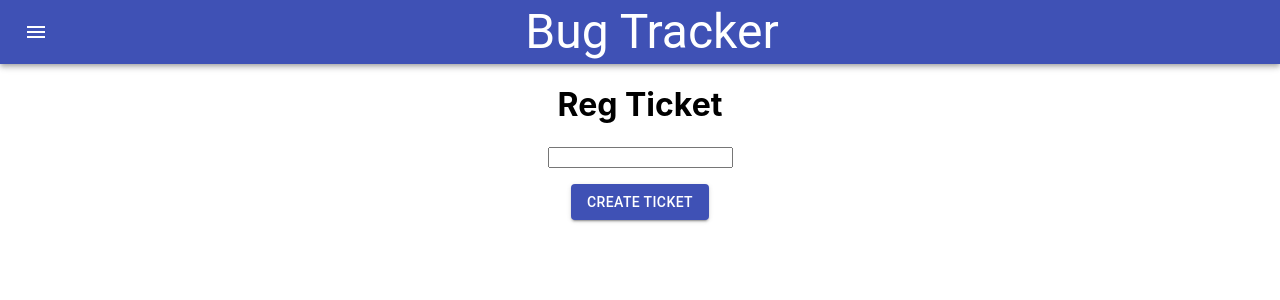
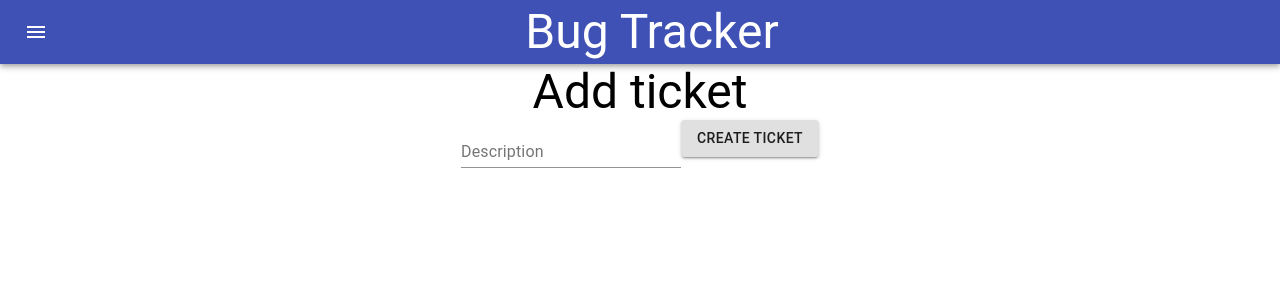
Before and after one commit to egsandwich/BugTracker, a React (Create React App) app in the folder bug-tracker/: page /1/registerTicket in a window 1280 px wide. Shown: the top 300 px of the page. Built offline with nearby package versions, Linux system fonts and the light colour scheme.

Commit message:
added material ui on create ticket

```diff
--- a/bug-tracker/src/components/CreateTicket.js
+++ b/bug-tracker/src/components/CreateTicket.js
@@ -2,7 +2,16 @@ import React, { useState } from "react";
 import db from "./firebase";
 import firebase from 'firebase';
 import { Redirect, useParams, Route, Link } from "react-router-dom";
-import Button from '@material-ui/core/Button'
+import { makeStyles } from '@material-ui/core/styles';
+import FilledInput from '@material-ui/core/FilledInput';
+import FormControl from '@material-ui/core/FormControl';
+import FormHelperText from '@material-ui/core/FormHelperText';
+import Input from '@material-ui/core/Input';
+import InputLabel from '@material-ui/core/InputLabel';
+import Button from '@material-ui/core/Button';
+import OutlinedInput from '@material-ui/core/OutlinedInput';
+import Typography from '@material-ui/core/Typography';
+import Grid from '@material-ui/core/Grid';
 
 //props = project component
 function CreateTicket(props) {
@@ -46,20 +55,18 @@ function CreateTicket(props) {
 
     return (
         <div>
-            <h1> Reg Ticket</h1>
+            <Typography variant="h3">Add ticket</Typography>
             <form>
-                <p>
-                    <input
+                <FormControl>
+                    <InputLabel>Description</InputLabel>
+                    <Input id="component-simple"
                         value={ticketDescription}
                         onChange={(event) => setTicketDescription(event.target.value)}
                     />
-                </p>
-
-                <Link to={`/ticket/${param.projectId}`}>
-                    <Button variant="contained" color="primary" type="submit" onClick={createTicket}>
-                        Create Ticket
+                </FormControl>
+                <Button variant="contained" type="submit" onClick={createTicket}>
+                    Create Ticket
             </Button>
-                </Link>
             </form>
             {formState ? <Redirect to={`/tickets/${param.projectId}`} /> : <Route path='/registerProject' />}
         </div >
```
